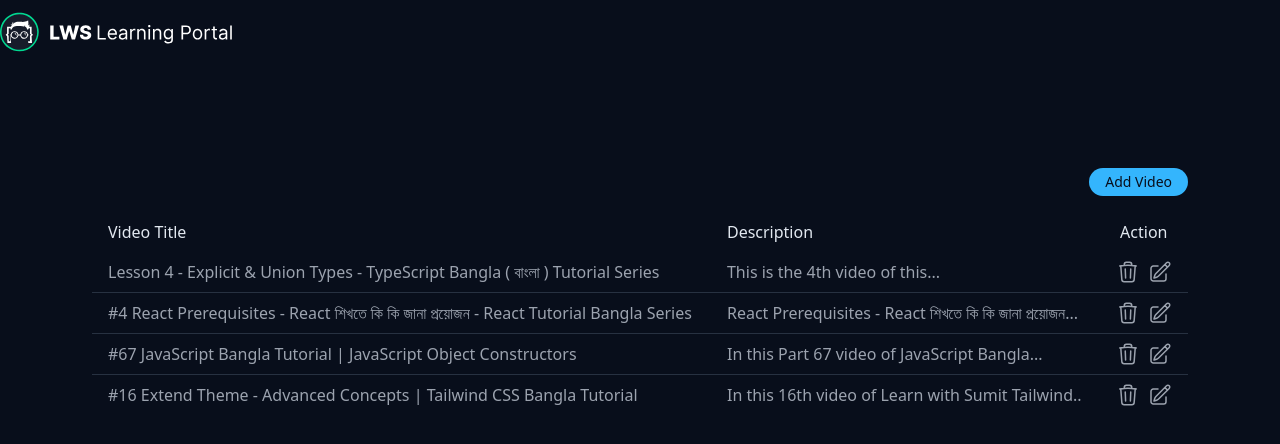
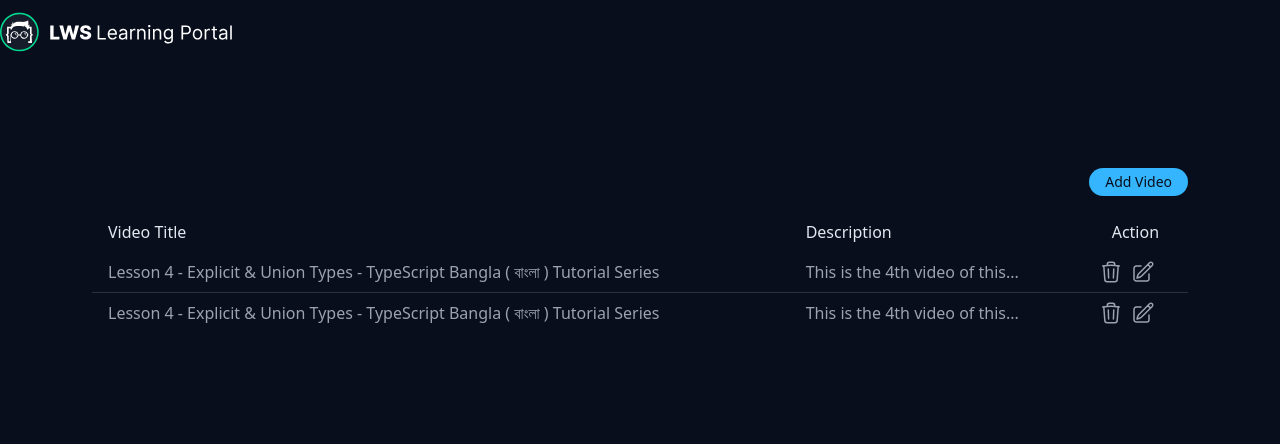
Before and after one commit to numangit/edtech-platform, a React (Create React App) app: page /admin/videos in a window 1280 px wide. Shown: the top 444 px of the page. Built offline with nearby package versions, Linux system fonts and the light colour scheme; data requests are answered from the project's data file.

Commit message:
videos rendered in admin

```diff
--- a/src/component/admin/adminVideo/VideoTable.js
+++ b/src/component/admin/adminVideo/VideoTable.js
@@ -1,7 +1,25 @@
 import React from 'react';
 import VideoTableRow from './VideoTableRow';
+import { useGetVideosQuery } from '../../../features/videos/videoApi';
 
 const VideoTable = () => {
+
+    //getting the videos
+    const { data: videos, isLoading, isError, error } = useGetVideosQuery() || {};
+
+    //what to render
+    let content = null;
+
+    if (isLoading) {
+        content = <div className="text-center">Loading...</div>;
+    } else if (!isLoading && isError) {
+        content = <div className="text-center"> {error?.error}</div>;
+    } else if (!isLoading && !isError && videos?.length === 0) {
+        content = <div className="text-center">No videos found!</div>;
+    } else if (!isLoading && !isError && videos?.length > 0) {
+        content = videos.map(video => <VideoTableRow key={video.id} video={video} />)
+    };
+
     return (
         <table className="divide-y-1 text-base divide-gray-600 w-full">
             <thead>
@@ -13,65 +31,7 @@ const VideoTable = () => {
             </thead>
 
             <tbody className="divide-y divide-slate-600/50">
-                <VideoTableRow />
-
-                <tr>
-                    <td className="table-td">#4 React Prerequisites - React শিখতে কি কি জানা প্রয়োজন - React
-                        Tutorial Bangla Series</td>
-                    <td className="table-td">React Prerequisites - React শিখতে কি কি জানা প্রয়োজন...</td>
-                    <td className="table-td flex gap-x-2">
-                        <svg fill="none" viewBox="0 0 24 24" strokeWidth="1.5" stroke="currentColor"
-                            className="w-6 h-6 hover:text-red-500 cursor-pointer transition-all">
-                            <path strokeLinecap="round" strokeLinejoin="round"
-                                d="M14.74 9l-.346 9m-4.788 0L9.26 9m9.968-3.21c.342.052.682.107 1.022.166m-1.022-.165L18.16 19.673a2.25 2.25 0 01-2.244 2.077H8.084a2.25 2.25 0 01-2.244-2.077L4.772 5.79m14.456 0a48.108 48.108 0 00-3.478-.397m-12 .562c.34-.059.68-.114 1.022-.165m0 0a48.11 48.11 0 013.478-.397m7.5 0v-.916c0-1.18-.91-2.164-2.09-2.201a51.964 51.964 0 00-3.32 0c-1.18.037-2.09 1.022-2.09 2.201v.916m7.5 0a48.667 48.667 0 00-7.5 0" />
-                        </svg>
-                        <svg fill="none" viewBox="0 0 24 24" strokeWidth="1.5" stroke="currentColor"
-                            className="w-6 h-6 hover:text-blue-500 cursor-pointer transition-all">
-                            <path strokeLinecap="round" strokeLinejoin="round"
-                                d="M16.862 4.487l1.687-1.688a1.875 1.875 0 112.652 2.652L10.582 16.07a4.5 4.5 0 01-1.897 1.13L6 18l.8-2.685a4.5 4.5 0 011.13-1.897l8.932-8.931zm0 0L19.5 7.125M18 14v4.75A2.25 2.25 0 0115.75 21H5.25A2.25 2.25 0 013 18.75V8.25A2.25 2.25 0 015.25 6H10" />
-                        </svg>
-
-                    </td>
-                </tr>
-
-                <tr>
-                    <td className="table-td">#67 JavaScript Bangla Tutorial | JavaScript Object Constructors
-                    </td>
-                    <td className="table-td">In this Part 67 video of JavaScript Bangla...</td>
-                    <td className="table-td flex gap-x-2">
-                        <svg fill="none" viewBox="0 0 24 24" strokeWidth="1.5" stroke="currentColor"
-                            className="w-6 h-6 hover:text-red-500 cursor-pointer transition-all">
-                            <path strokeLinecap="round" strokeLinejoin="round"
-                                d="M14.74 9l-.346 9m-4.788 0L9.26 9m9.968-3.21c.342.052.682.107 1.022.166m-1.022-.165L18.16 19.673a2.25 2.25 0 01-2.244 2.077H8.084a2.25 2.25 0 01-2.244-2.077L4.772 5.79m14.456 0a48.108 48.108 0 00-3.478-.397m-12 .562c.34-.059.68-.114 1.022-.165m0 0a48.11 48.11 0 013.478-.397m7.5 0v-.916c0-1.18-.91-2.164-2.09-2.201a51.964 51.964 0 00-3.32 0c-1.18.037-2.09 1.022-2.09 2.201v.916m7.5 0a48.667 48.667 0 00-7.5 0" />
-                        </svg>
-                        <svg fill="none" viewBox="0 0 24 24" strokeWidth="1.5" stroke="currentColor"
-                            className="w-6 h-6 hover:text-blue-500 cursor-pointer transition-all">
-                            <path strokeLinecap="round" strokeLinejoin="round"
-                                d="M16.862 4.487l1.687-1.688a1.875 1.875 0 112.652 2.652L10.582 16.07a4.5 4.5 0 01-1.897 1.13L6 18l.8-2.685a4.5 4.5 0 011.13-1.897l8.932-8.931zm0 0L19.5 7.125M18 14v4.75A2.25 2.25 0 0115.75 21H5.25A2.25 2.25 0 013 18.75V8.25A2.25 2.25 0 015.25 6H10" />
-                        </svg>
-
-                    </td>
-                </tr>
-
-                <tr>
-                    <td className="table-td">#16 Extend Theme - Advanced Concepts | Tailwind CSS Bangla Tutorial
-                    </td>
-                    <td className="table-td">In this 16th video of Learn with Sumit Tailwind..</td>
-                    <td className="table-td flex gap-x-2">
-                        <svg fill="none" viewBox="0 0 24 24" strokeWidth="1.5" stroke="currentColor"
-                            className="w-6 h-6 hover:text-red-500 cursor-pointer transition-all">
-                            <path strokeLinecap="round" strokeLinejoin="round"
-                                d="M14.74 9l-.346 9m-4.788 0L9.26 9m9.968-3.21c.342.052.682.107 1.022.166m-1.022-.165L18.16 19.673a2.25 2.25 0 01-2.244 2.077H8.084a2.25 2.25 0 01-2.244-2.077L4.772 5.79m14.456 0a48.108 48.108 0 00-3.478-.397m-12 .562c.34-.059.68-.114 1.022-.165m0 0a48.11 48.11 0 013.478-.397m7.5 0v-.916c0-1.18-.91-2.164-2.09-2.201a51.964 51.964 0 00-3.32 0c-1.18.037-2.09 1.022-2.09 2.201v.916m7.5 0a48.667 48.667 0 00-7.5 0" />
-                        </svg>
-                        <svg xmlns="http://www.w3.org/2000/svg" fill="none" viewBox="0 0 24 24"
-                            strokeWidth="1.5" stroke="currentColor"
-                            className="w-6 h-6 hover:text-blue-500 cursor-pointer transition-all">
-                            <path strokeLinecap="round" strokeLinejoin="round"
-                                d="M16.862 4.487l1.687-1.688a1.875 1.875 0 112.652 2.652L10.582 16.07a4.5 4.5 0 01-1.897 1.13L6 18l.8-2.685a4.5 4.5 0 011.13-1.897l8.932-8.931zm0 0L19.5 7.125M18 14v4.75A2.25 2.25 0 0115.75 21H5.25A2.25 2.25 0 013 18.75V8.25A2.25 2.25 0 015.25 6H10" />
-                        </svg>
-
-                    </td>
-                </tr>
+                {content}
             </tbody>
         </table>
     );
```
